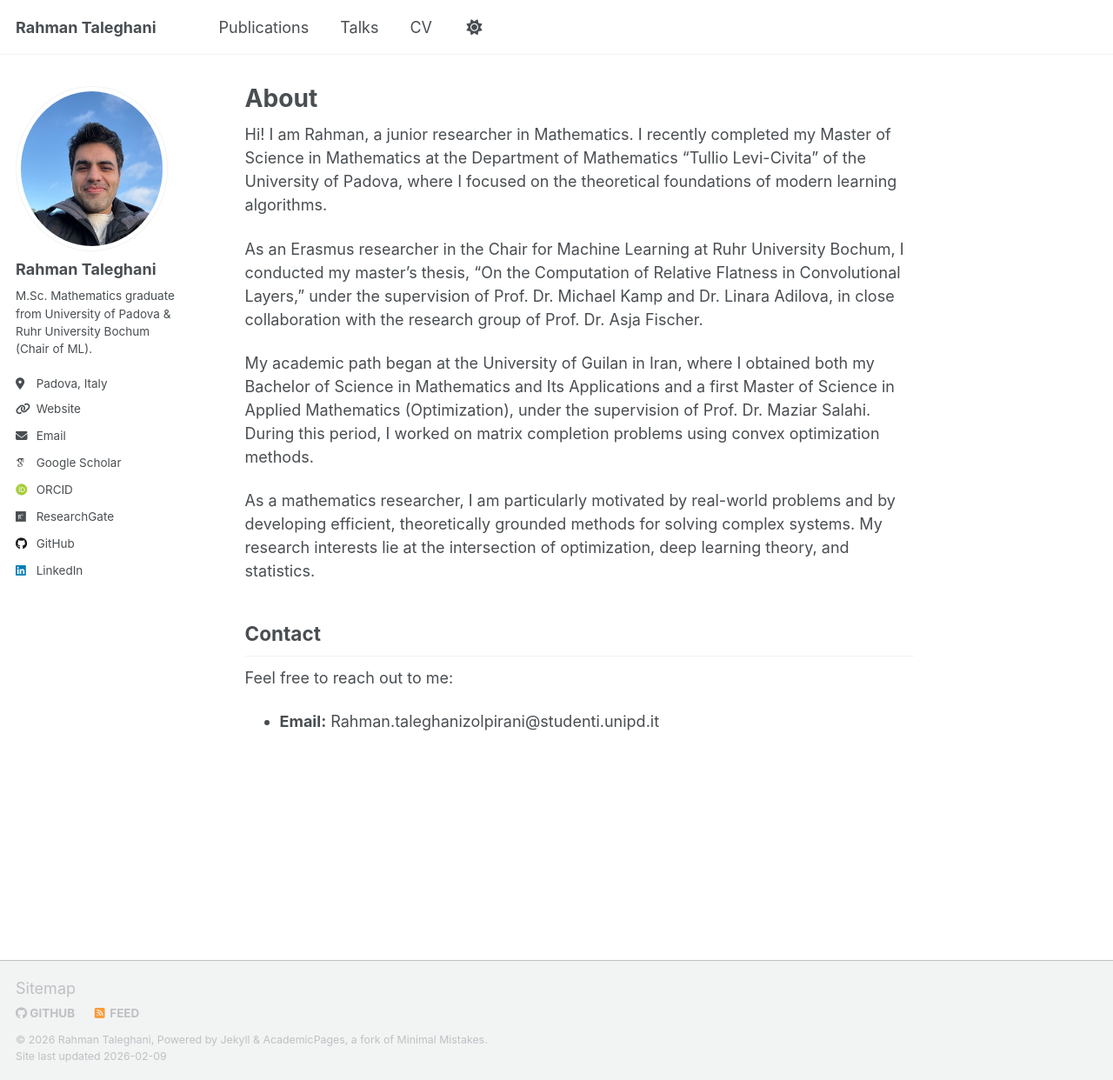
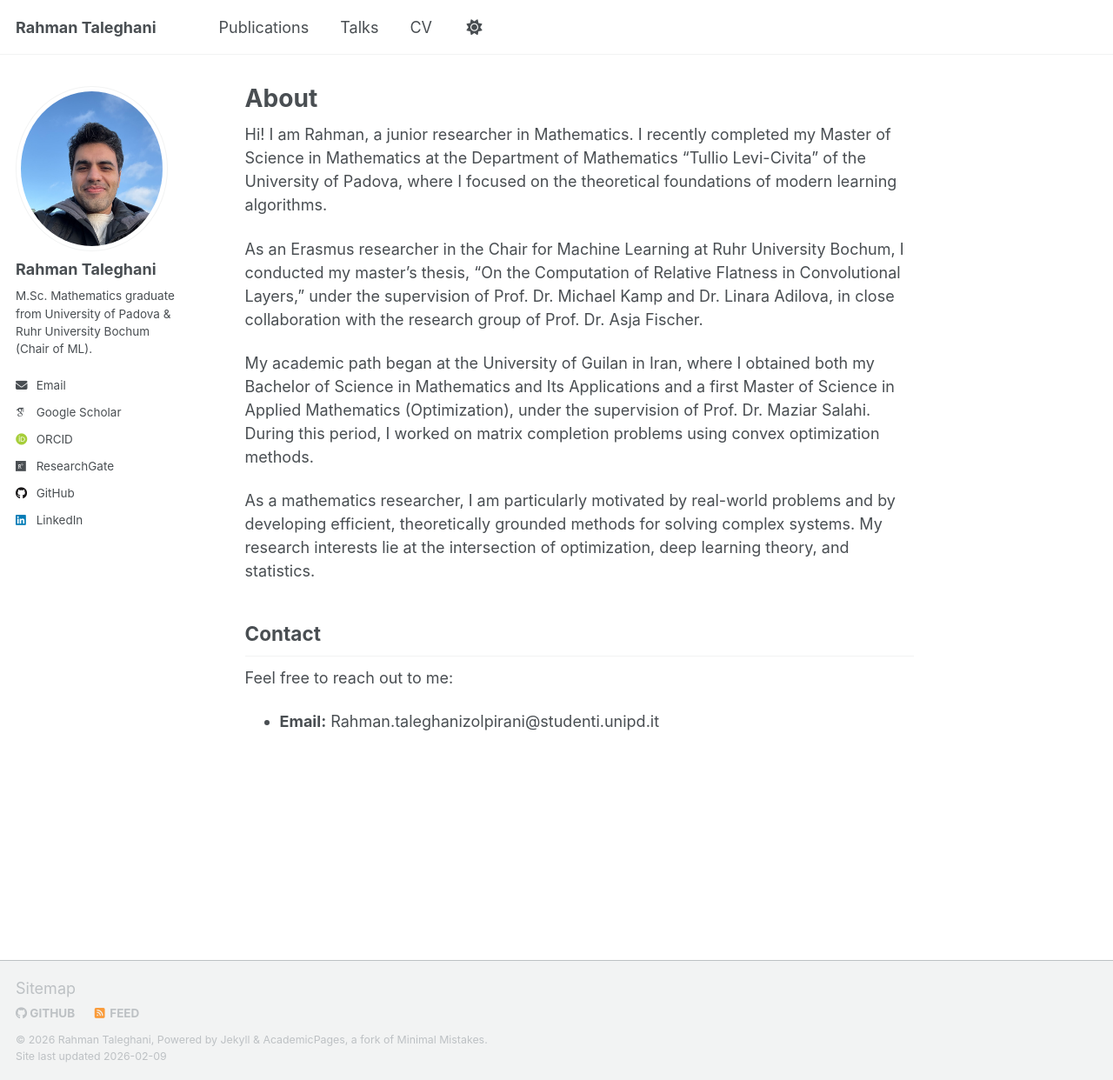
Before and after one commit to Rahmantl/rahmantl.github.io, a Jekyll site: the page built from _pages/about.md, in a window 1280 px wide and 1242 px high. Shown: the whole window at 87% size. Built offline with Jekyll 4.4.1, drawn with Linux system fonts in a browser that asks for light colours; some web fonts are replaced; a script that is not in the unit is left out; part of the change alters nothing that is shown.

Commit message:
Comment out author location and uri
Comment out location and uri fields in author section

```diff
--- a/_config.yml
+++ b/_config.yml
@@ -15,9 +15,9 @@ author:
   avatar: "profile.png"
   name: "Rahman Taleghani"
   bio: "M.Sc. Mathematics graduate from University of Padova & Ruhr University Bochum (Chair of ML)."
-  location: "Padova, Italy"
+  #location: "Padova, Italy"
   email: "Rahman.taleghanizolpirani@studenti.unipd.it"
-  uri: "https://rahmantl.github.io"
+  #uri: "https://rahmantl.github.io"
 
   # Academic websites
   googlescholar: "https://scholar.google.com/citations?hl=en&user=C5C29lYAAAAJ"
```
